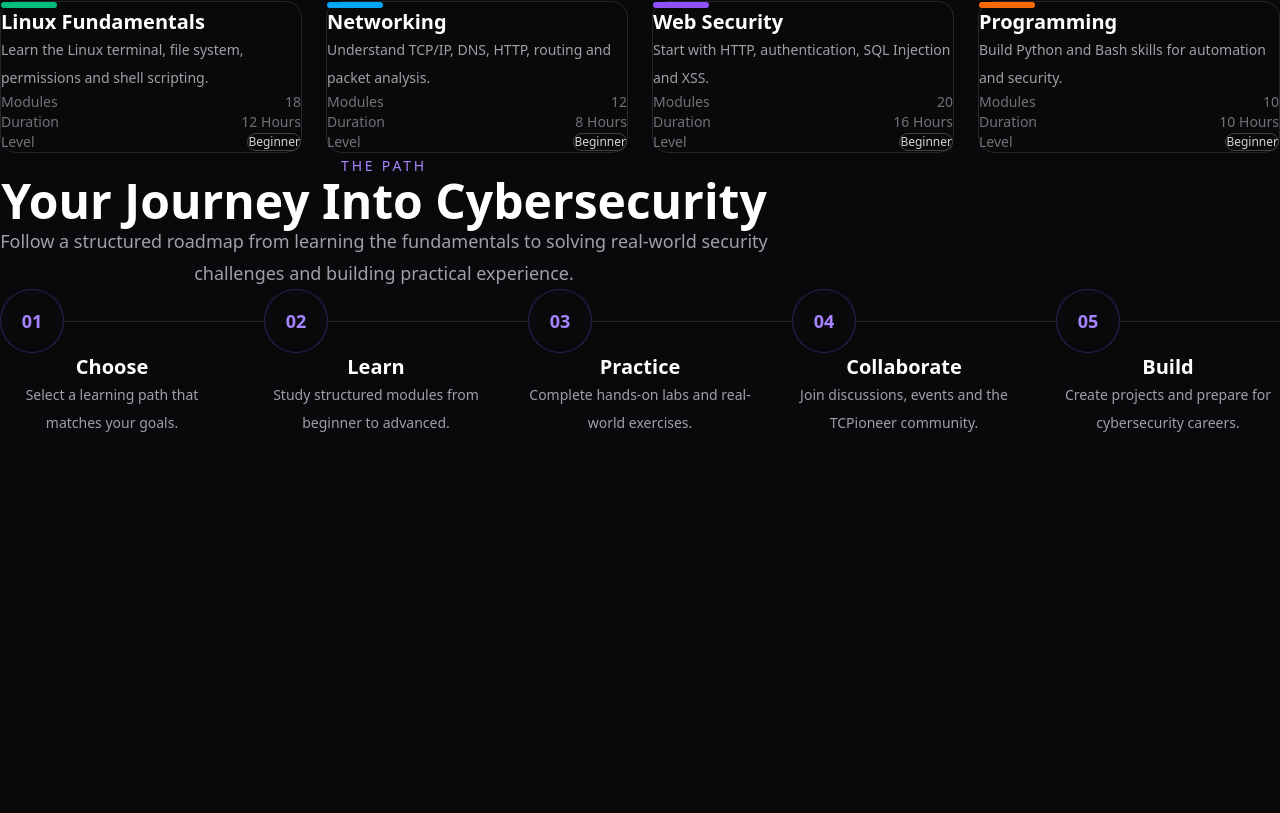
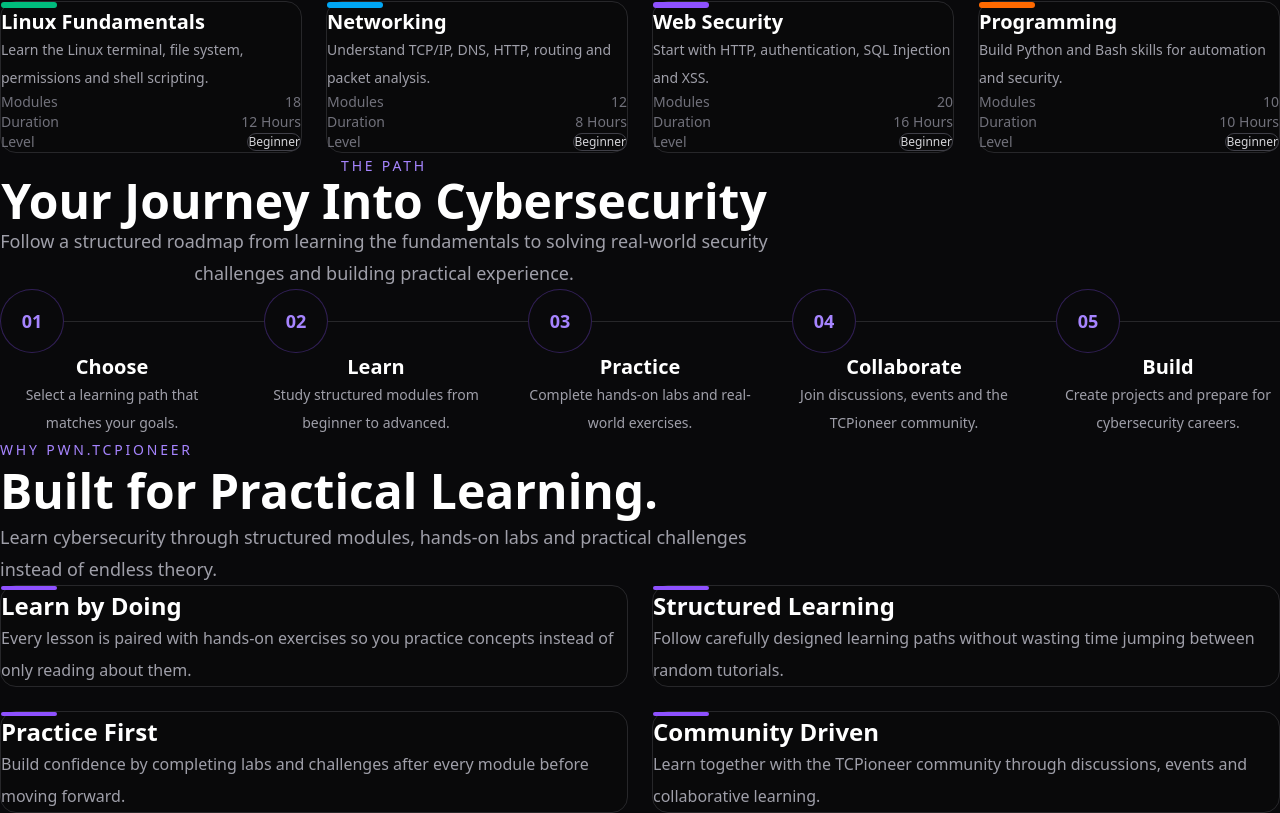
Before and after one commit to anandksri/pwn.tcpioneer.org, a Next.js app: page / in a window 1280 px wide. Shown: the part 497-1310 px from the top of the page. Before the commit the page ends 934 px from the top, so only its background shows below. Built offline with nearby package versions, Linux system fonts and the light colour scheme.

Commit message:
feat: add why pwn section

```diff
--- a/src/app/page.tsx
+++ b/src/app/page.tsx
@@ -3,6 +3,7 @@
 import Hero from "@/sections/Hero";
 import EntryPoint from "@/sections/EntryPoint";
 import ThePath from "@/sections/ThePath";
+import WhyPwn from "@/sections/WhyPwn";
 
 export default function Home() {
   return (
@@ -13,6 +14,7 @@
         <Hero />
         <EntryPoint />
         <ThePath />
+        <WhyPwn />
       </main>
     </>
   );
--- /dev/null
+++ b/src/data/why.ts
@@ -0,0 +1,22 @@
+export const why = [
+  {
+    title: "Learn by Doing",
+    description:
+      "Every lesson is paired with hands-on exercises so you practice concepts instead of only reading about them.",
+  },
+  {
+    title: "Structured Learning",
+    description:
+      "Follow carefully designed learning paths without wasting time jumping between random tutorials.",
+  },
+  {
+    title: "Practice First",
+    description:
+      "Build confidence by completing labs and challenges after every module before moving forward.",
+  },
+  {
+    title: "Community Driven",
+    description:
+      "Learn together with the TCPioneer community through discussions, events and collaborative learning.",
+  },
+];
--- /dev/null
+++ b/src/sections/WhyPwn.tsx
@@ -0,0 +1,45 @@
+import Container from "@/components/Container";
+
+import { why } from "@/data/why";
+
+export default function WhyPwn() {
+  return (
+    <section className="py-32">
+      <Container>
+        <div className="max-w-3xl">
+          <span className="text-sm font-medium uppercase tracking-[0.2em] text-violet-400">
+            Why PWN.TCPIONEER
+          </span>
+
+          <h2 className="mt-4 text-5xl font-bold leading-tight text-white">
+            Built for Practical Learning.
+          </h2>
+
+          <p className="mt-6 text-lg leading-8 text-zinc-400">
+            Learn cybersecurity through structured modules, hands-on labs and
+            practical challenges instead of endless theory.
+          </p>
+        </div>
+
+        <div className="mt-16 grid gap-6 md:grid-cols-2">
+          {why.map((item) => (
+            <div
+              key={item.title}
+              className="group rounded-2xl border border-zinc-800 bg-zinc-950/70 p-8 transition-all duration-300 hover:-translate-y-2 hover:border-violet-500/40"
+            >
+              <div className="h-1 w-14 rounded-full bg-violet-500 transition-all duration-300 group-hover:w-20" />
+
+              <h3 className="mt-8 text-2xl font-semibold text-white">
+                {item.title}
+              </h3>
+
+              <p className="mt-5 leading-8 text-zinc-400">
+                {item.description}
+              </p>
+            </div>
+          ))}
+        </div>
+      </Container>
+    </section>
+  );
+}
```
